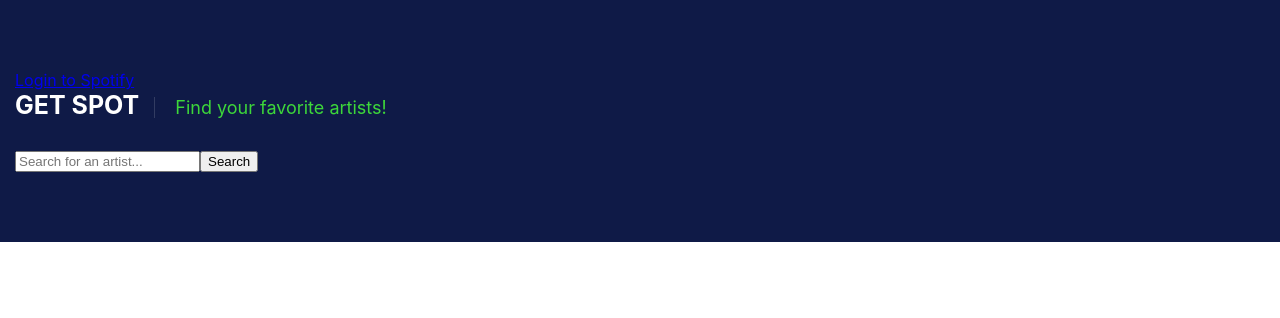
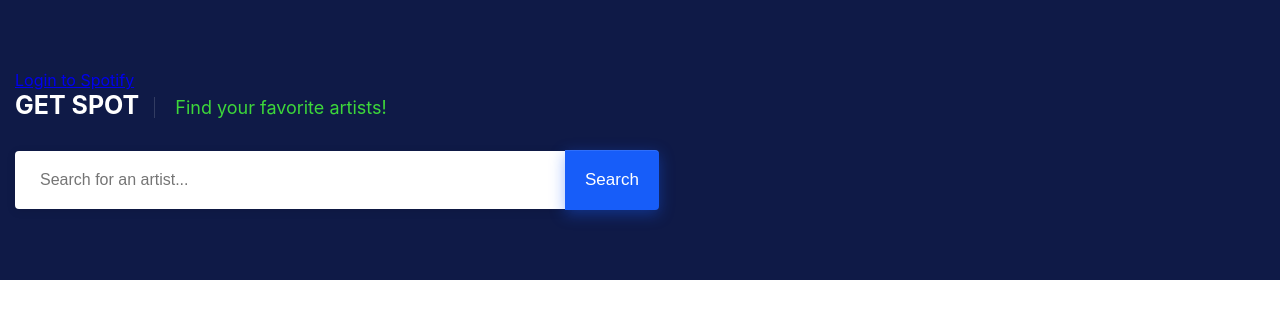
Before and after one commit to sarisssa/Get-Spot, a React (Create React App) app: page / in a window 1280 px wide. Shown: the top 318 px of the page. Built offline with nearby package versions, Linux system fonts and the light colour scheme.

Commit message:
Implement additional class names for styling.

```diff
--- a/src/components/search-bar/search-bar.component.jsx
+++ b/src/components/search-bar/search-bar.component.jsx
@@ -1,4 +1,6 @@
 import { useState } from 'react';
+
+import './search-bar.styles.scss';
 
 const SearchBar = ({ search }) => {
 
@@ -6,7 +8,7 @@ const SearchBar = ({ search }) => {
 
     const triggerSearch = () => {
         search(searchBar);
-        // setSearchbar('');
+        setSearchBar('');
     }
 
     const captureEnter = (event) => {
@@ -26,6 +28,7 @@ const SearchBar = ({ search }) => {
                 onKeyPress={(event) => captureEnter(event)}
             />
             <button
+                className='search-button'
                 type={'button'}
                 onClick={() => triggerSearch()}>
                 Search
```
